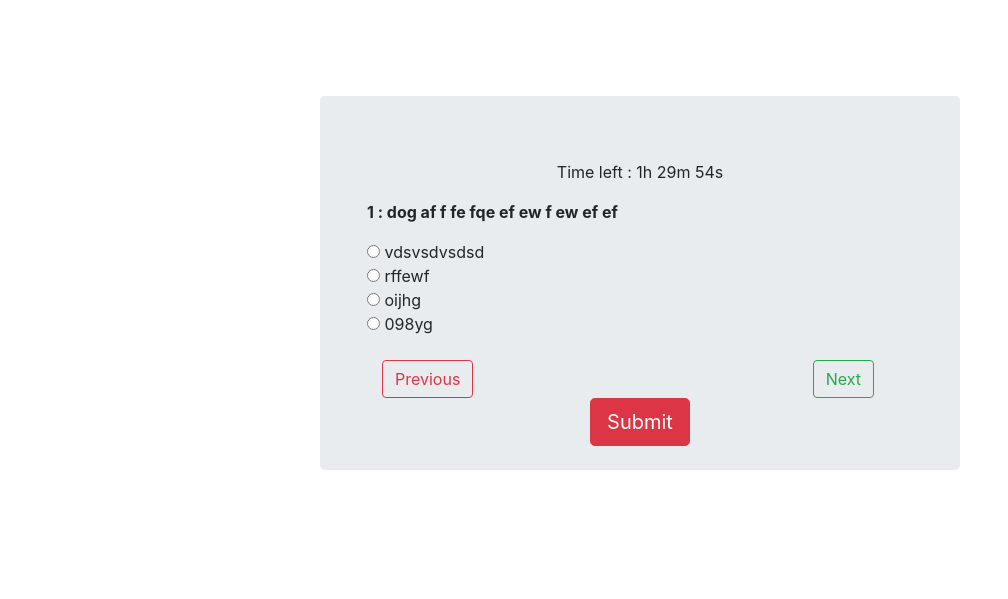
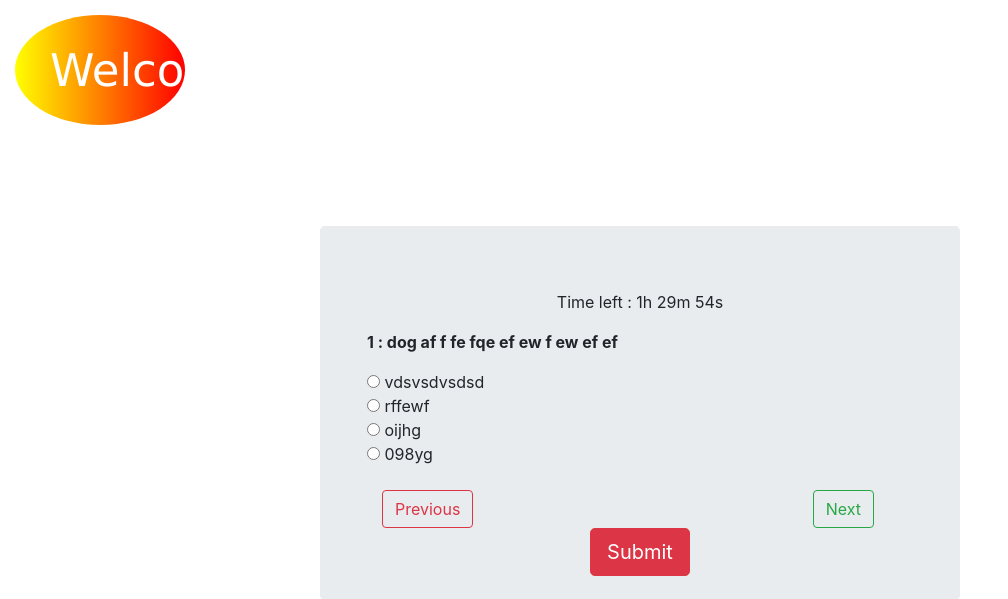
Before and after one commit to hrupesh/Online_quiz-Django-, a Django app: template templates/Quiz/question.html in a window 1280 px wide. Shown: the part 56-655 px from the top of the page, without its empty margins (0-1008 px from the left). Run offline with Django 3.2, Linux system fonts and the light colour scheme; the template is opened without the code that fills it: values that come from a table or form of the project are taken from there, others are empty; data comes from the database, SQL or seed files in the repository; some libraries are stand-ins or nearby versions.

Commit message:
I have added an SVG Design in the question.html file

```diff
--- a/templates/Quiz/question.html
+++ b/templates/Quiz/question.html
@@ -34,6 +34,18 @@
     <nav class="navbar navbar-light bg-light">
         <span class="navbar-brand mb-0 h1 display-4 text-center ml-auto mr-auto">Celebal Technologies</span>
     </nav>
+
+    <svg height="130" width="500">
+      <defs>
+        <linearGradient id="grad1" x1="0%" y1="0%" x2="100%" y2="0%">
+          <stop offset="0%" style="stop-color:rgb(255,255,0);stop-opacity:1" />
+          <stop offset="100%" style="stop-color:rgb(255,0,0);stop-opacity:1" />
+        </linearGradient>
+      </defs>
+      <ellipse cx="100" cy="70" rx="85" ry="55" fill="url(#grad1)" />
+      <text fill="#ffffff" font-size="45" font-family="Verdana" x="50" y="86"> Welcome to Test </text>
+      Sorry, your browser does not support inline SVG.
+    </svg>
 
     <div class="col-6 jumbotron mr-auto ml-auto pb-2" style="margin-top:7.5%;">
         <div class="container">
```
